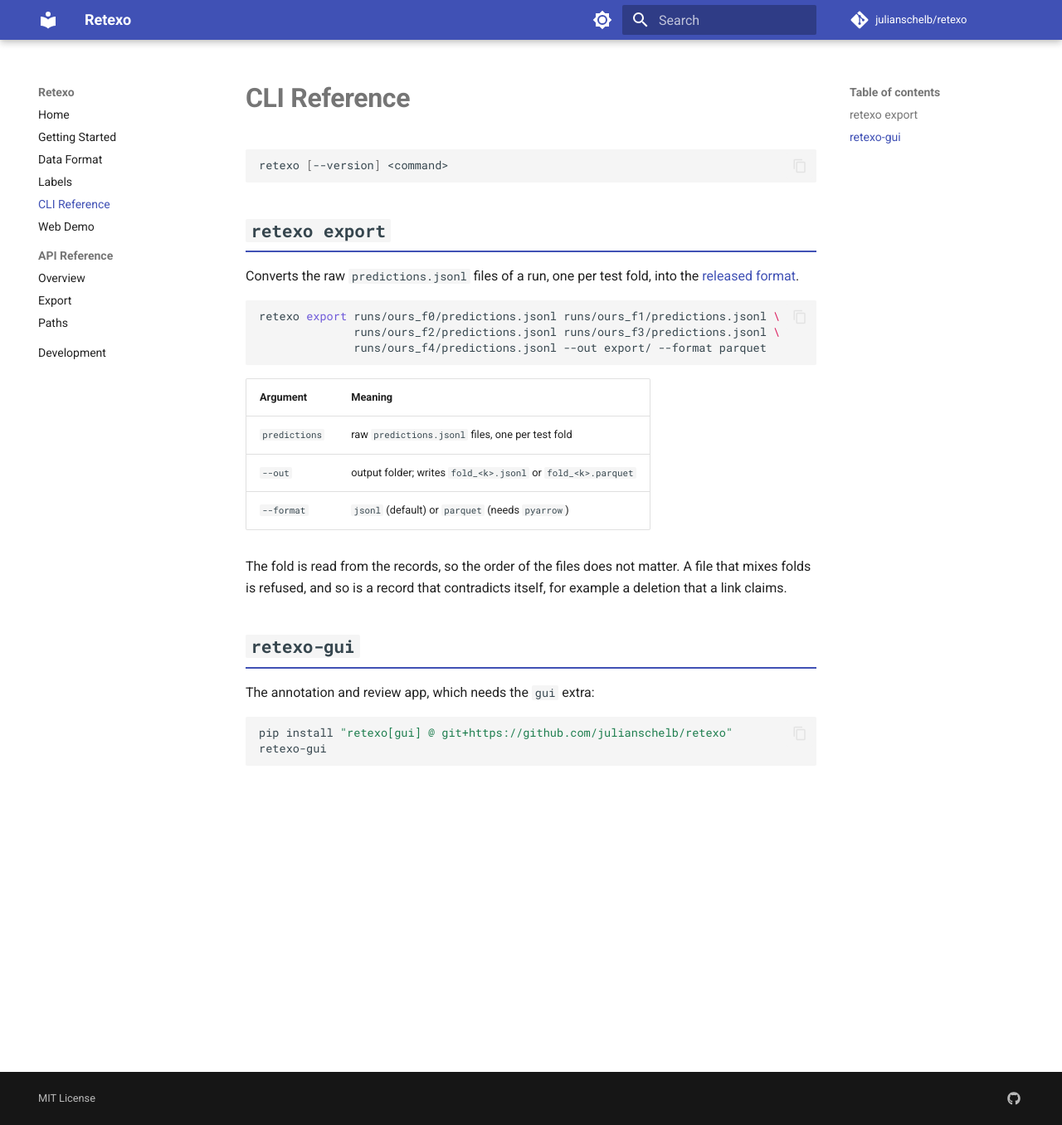
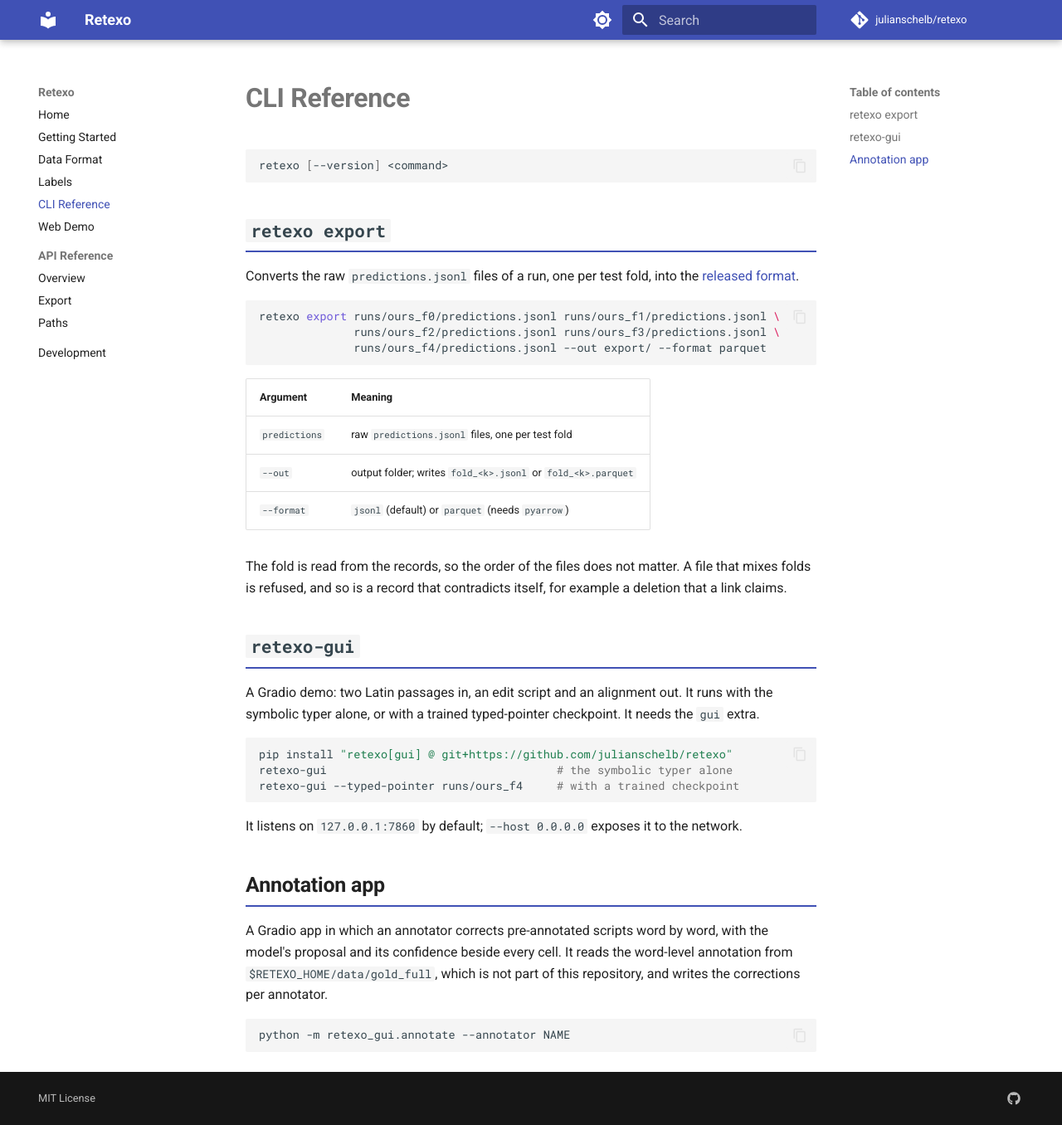
Before and after one commit to julianschelb/retexo, an MkDocs documentation site: the page built from docs/cli.md, in a window 1280 px wide and 1356 px high. Shown: the whole window at 83% size. Built offline with MkDocs 1.6.1 and Material for MkDocs 9.7.7, drawn with Linux system fonts in a browser that asks for light colours; comment, search, counter and statistics services are not loaded.

Commit message:
docs: describe the Gradio demo and the annotation app correctly
retexo-gui is the Gradio demo (two passages in, an edit script out); the annotation tool is the separate
retexo_gui.annotate. The demo listens on 127.0.0.1 by default and takes --host to expose it.

Co-Authored-By: Claude Sonnet 5.5 <noreply@anthropic.com>

````diff
--- a/docs/cli.md
+++ b/docs/cli.md
@@ -25,9 +25,23 @@ is a record that contradicts itself, for example a deletion that a link claims.
 
 ## `retexo-gui`
 
-The annotation and review app, which needs the `gui` extra:
+A Gradio demo: two Latin passages in, an edit script and an alignment out. It runs with the symbolic typer alone, or with
+a trained typed-pointer checkpoint. It needs the `gui` extra.
 
 ```bash
 pip install "retexo[gui] @ git+https://github.com/julianschelb/retexo"
-retexo-gui
+retexo-gui                                  # the symbolic typer alone
+retexo-gui --typed-pointer runs/ours_f4     # with a trained checkpoint
 ```
+
+It listens on `127.0.0.1:7860` by default; `--host 0.0.0.0` exposes it to the network.
+
+## Annotation app
+
+A Gradio app in which an annotator corrects pre-annotated scripts word by word, with the model's proposal and its
+confidence beside every cell. It reads the word-level annotation from `$RETEXO_HOME/data/gold_full`, which is not part of
+this repository, and writes the corrections per annotator.
+
+```bash
+python -m retexo_gui.annotate --annotator NAME
+```
````
Also changed, not shown: README.md (+1 -1 lines), docs/getting-started.md (+1 -1 lines), 1 other file.
